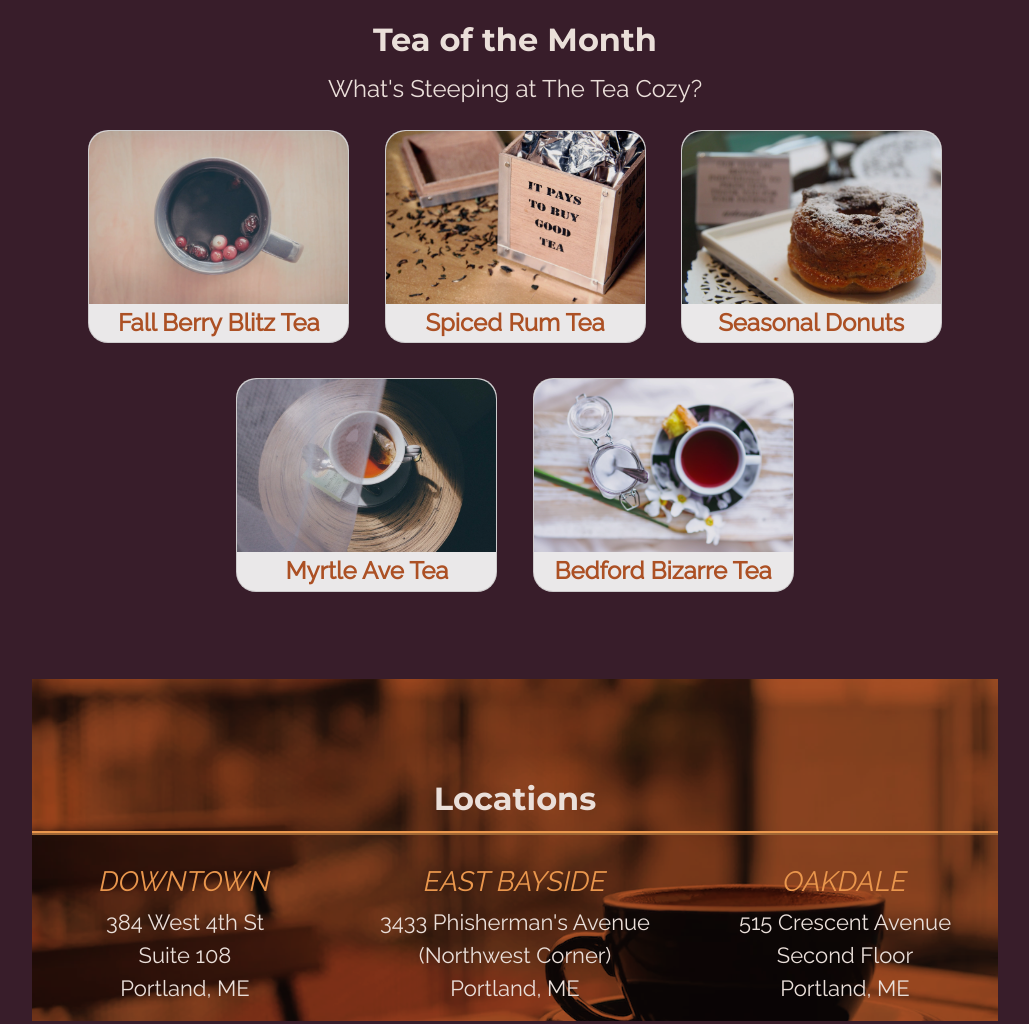
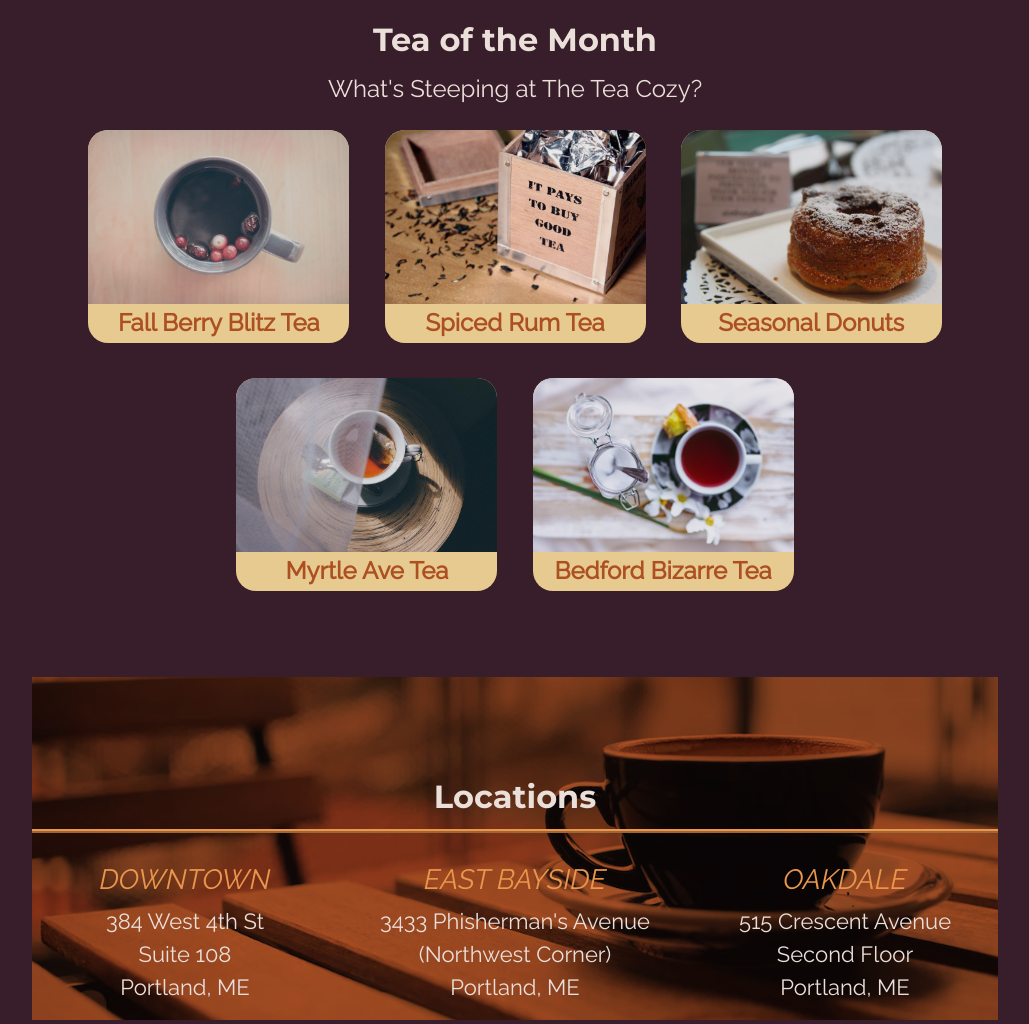
Before and after one commit to jsnrch003/codecademy-teacozy-project, a plain HTML site: page index.html in a window 1280 px wide. Shown: the part 1040-2064 px from the top of the page, without its empty margins (125-1154 px from the left). Drawn offline with nearby package versions, Linux system fonts and the light colour scheme.

Commit message:
fix featured pics

```diff
--- a/index.html
+++ b/index.html
@@ -55,29 +55,32 @@
                     <div class="featured container">
                         <h2>Tea of the Month</h2>
                         <h4>What's Steeping at The Tea Cozy?</h4>
-                        <div class="cards row-cols-1 row-cols-md-4">
-                            <div class="card col col-md-5 col-lg-3">
+                        <div class="featured-cards row-cols-1 row-cols-md-4">
+                            <div class="featured-card col col-md-5 col-lg-3">
                                 <img src="images/img-berryblitz.webp" alt="">
                                 <caption>
                                     <h4>Fall Berry Blitz Tea</h4>
                                 </caption>
                             </div>
-                            <div class="card col col-md-5 col-lg-3"><img src="images/img-spiced-rum.webp" alt="">
+                            <div class="featured-card col col-md-5 col-lg-3"><img src="images/img-spiced-rum.webp"
+                                    alt="">
                                 <caption>
                                     <h4>Spiced Rum Tea</h4>
                                 </caption>
                             </div>
-                            <div class="card col col-md-5 col-lg-3"><img src="images/img-donut.webp" alt="">
+                            <div class="featured-card col col-md-5 col-lg-3"><img src="images/img-donut.webp" alt="">
                                 <caption>
                                     <h4>Seasonal Donuts</h4>
                                 </caption>
                             </div>
-                            <div class="card col col-md-5 col-lg-3"><img src="images/img-myrtle-ave.webp" alt="">
+                            <div class="featured-card col col-md-5 col-lg-3"><img src="images/img-myrtle-ave.webp"
+                                    alt="">
                                 <caption>
                                     <h4>Myrtle Ave Tea</h4>
                                 </caption>
                             </div>
-                            <div class="card col col-md-5 col-lg-3"><img src="images/img-bedford-bizarre.webp" alt="">
+                            <div class="featured-card col col-md-5 col-lg-3"><img src="images/img-bedford-bizarre.webp"
+                                    alt="">
                                 <caption>
                                     <h4>Bedford Bizarre Tea</h4>
                                 </caption>
--- a/style.css
+++ b/style.css
@@ -11,7 +11,6 @@ body {
     background-color: #381D2A;
     opacity: 0.9;
     text-align: center;
-    /* position: relative; */
 }
 
 header {
@@ -44,15 +43,6 @@ ul.nav-list {
     justify-self: center;
 }
 
-/* ul.nav-list li {
-    padding-left: 2rem;
-    align-self: center;
-} */
-
-/* main {
-    margin: 69px 0;
-} */
-
 h1, h2 {
     font-family: 'Montserrat', sans-serif;
 }
@@ -83,7 +73,6 @@ h3, h4, h5 {
     background-color: #BA5624;
     width: 100%;
     flex-direction: column;
-    /* margin-top: -10%; */
 }
 
 .mission h2 {
@@ -107,11 +96,7 @@ h3, h4, h5 {
     margin-bottom: 1rem;
 }
 
-/* .featured h4 {
-    margin-bottom: 2rem;
-} */
-
-.cards {
+.featured-cards {
     display: flex;
     flex-flow: row wrap;
     justify-content: center;
@@ -119,17 +104,18 @@ h3, h4, h5 {
     font-size: .8em;
 }
 
-.cards img {
-    width: auto;
+.featured-cards img {
+    width: 100%;
     border-radius: 20px 20px 0 0;
 }
 
-.card {
+.featured-card {
     margin: 1em;
     border-radius: 20px;
+    background-color: #FCDE9C;
 }
 
-.card h4 {
+.featured-card h4 {
     margin: 5px;
     font-weight: 700;
 }
@@ -140,7 +126,7 @@ h3, h4, h5 {
     background-image: url("images/img-locations-background.webp");
     background-color: #BA5624;
     background-blend-mode: multiply;
-    background-position: center;
+    background-position: bottom;
     background-repeat: no-repeat;
     background-size: cover;
     display: inline-block;
@@ -153,14 +139,8 @@ h3, h4, h5 {
     padding-bottom: 0.4em;
 }
 
-/* .locations {
-    display: flex;
-    justify-content: center;
-} */
-
 .location {
     display: inline-flex;
-    /* justify-content: center; */
     padding: 1em 0 0;
 }
 
@@ -180,14 +160,9 @@ h3, h4, h5 {
     padding: 0;
 }
 
-.location li {
-    /* padding: 1em 0; */
-}
-
 /* Footer Section */
 
 #contact {
-    /* margin-bottom: 33%; */
     padding-top: 69px;
 }
 
@@ -225,11 +200,12 @@ h3, h4, h5 {
 
 /* Media Queries */
 
-/* @media (max-width: 1200px) {
-    #locations {
-        background-position-x: -1em;
+@media (max-width: 1200px) {
+    .location {
+        display: flex;
+        justify-content: center;
     }
-} */
+}
 
 @media (max-width: 992px) {
     #locations {
@@ -238,9 +214,6 @@ h3, h4, h5 {
         background-repeat: no-repeat;
         background-size: cover;
         display: inline-block;
-    }
-    .location {
-        border-bottom: 1px inset #BA5624;
     }
     #featured, #locations {
         padding-top: 170px;
```
